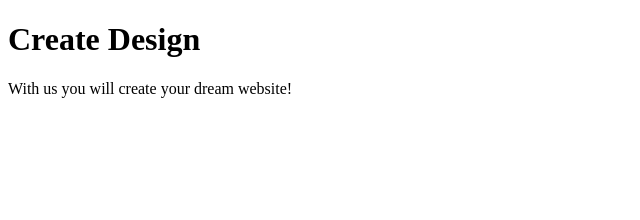
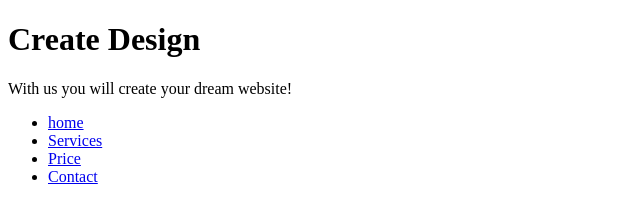
Before and after one commit to volodymyrholovetskyi/create-design, a plain HTML site: page index.html in a window 1280 px wide. Shown: the whole page, without its empty margins (0-640 px from the left). Drawn offline with Linux system fonts and the light colour scheme.

Commit message:
Nav section

```diff
--- a/index.html
+++ b/index.html
@@ -23,6 +23,15 @@
         </div>
     </head>
 
+    <nav class="nav">
+        <ul>
+            <li class="nav-item"><a href="index.html">home</a></li>
+            <li class="nav-item"><a href="services.html">Services</a></li>
+            <li class="nav-item"><a href="price.html">Price</a></li>
+            <li class="nav-item"><a href="contact.html">Contact</a></li>
+        </ul>
+    </nav>
+
 </body>
 
 </html>
```
